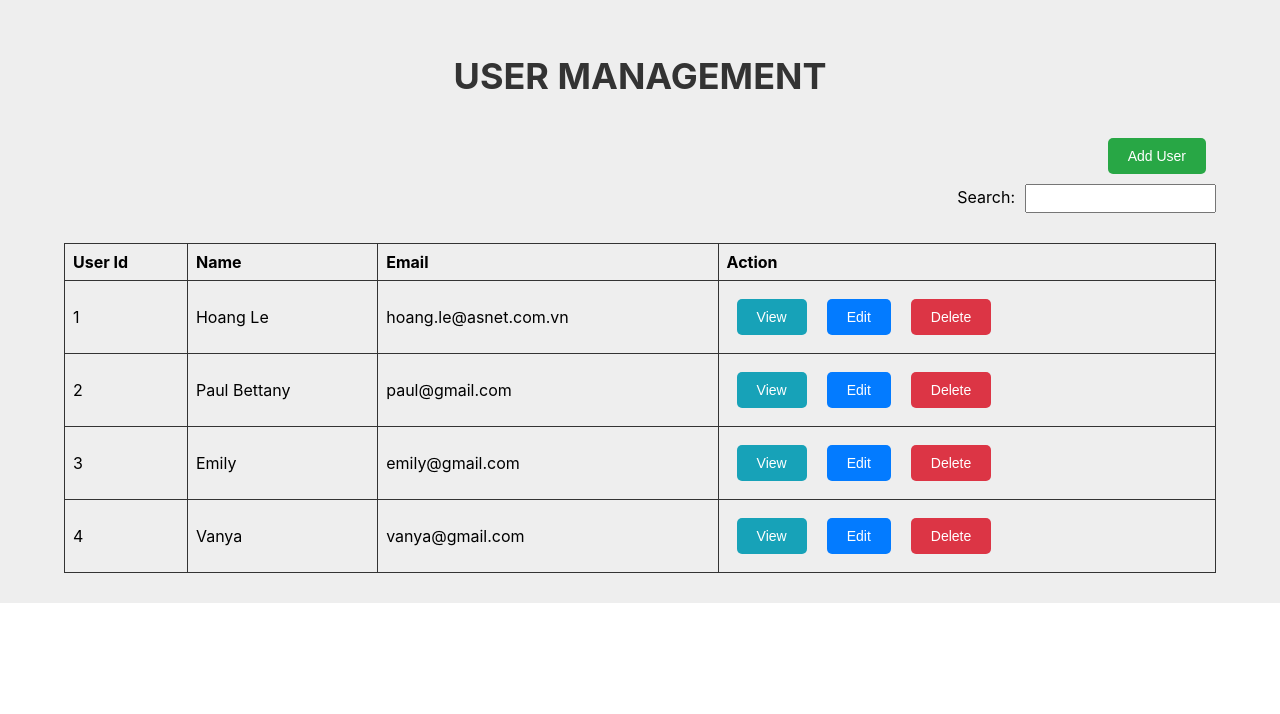
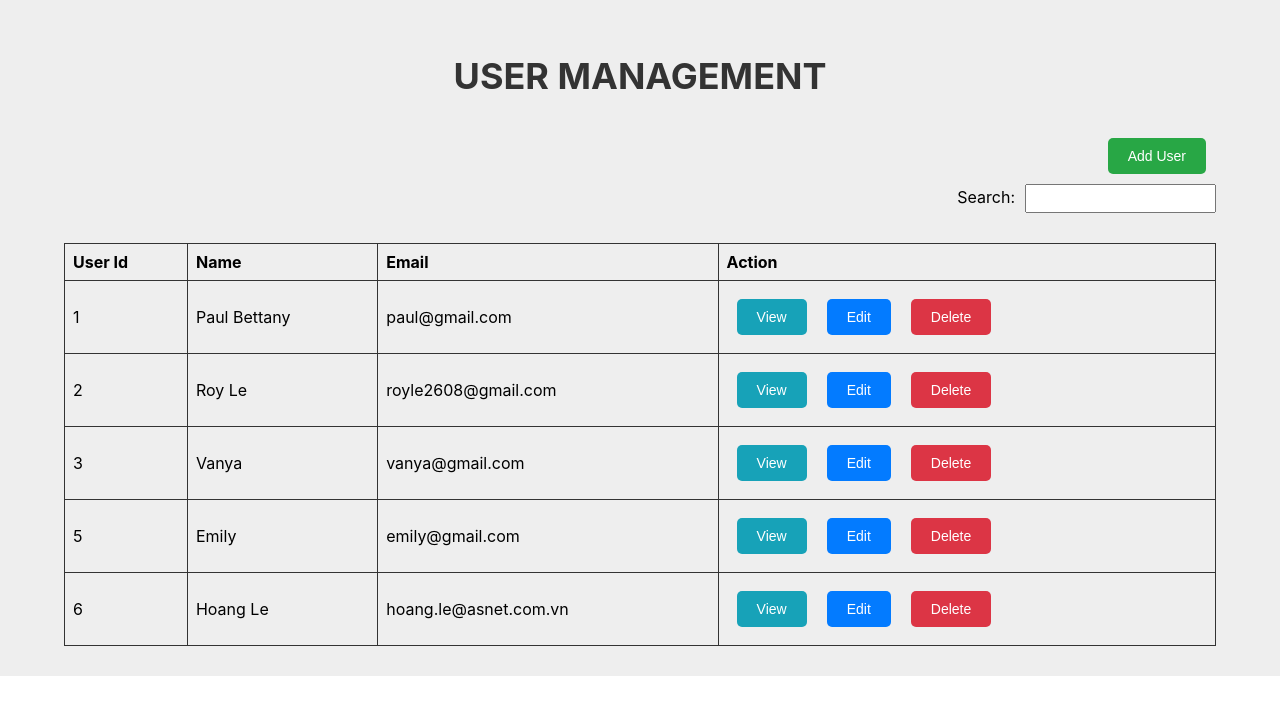
Before and after one commit to hoangle-agilityio/react-training, a React (Vite) app in the folder practice-two/: page / in a window 1280 px wide. Shown: the top 714 px of the page. Built offline with nearby package versions, Linux system fonts and the light colour scheme; data requests are answered from the project's data file.

Commit message:
feat: implement swr for fetching data

```diff
--- a/practice-two/db.json
+++ b/practice-two/db.json
@@ -1,24 +1,29 @@
 {
   "users": [
     {
-      "id": 1,
-      "name": "Hoang Le",
-      "email": "hoang.le@asnet.com.vn"
+      "name": "Paul Bettany",
+      "email": "paul@gmail.com",
+      "id": 1
     },
     {
-      "id": 2,
-      "name": "Paul Bettany",
-      "email": "paul@gmail.com"
+      "name": "Roy Le",
+      "email": "royle2608@gmail.com",
+      "id": 2
+    },
+    {
+      "name": "Vanya",
+      "email": "vanya@gmail.com",
+      "id": 3
     },
     {
       "name": "Emily",
       "email": "emily@gmail.com",
-      "id": 3
+      "id": 5
     },
     {
-      "name": "Vanya",
-      "email": "vanya@gmail.com",
-      "id": 4
+      "name": "Hoang Le",
+      "email": "hoang.le@asnet.com.vn",
+      "id": 6
     }
   ]
 }
--- a/practice-two/src/App.tsx
+++ b/practice-two/src/App.tsx
@@ -1,17 +1,22 @@
-import { useEffect, useState } from "react";
+import { useState } from "react";
+import useSWR, { mutate } from "swr";
 import "./App.css";
+import { deleteUser, getAllUsers } from "./services";
 import Button from "./components/Button";
 import ModalUser from "./components/Modal";
+import User from "./core/interfaces/user";
+import { API_BASE_URL } from "./core/constants/api-url";
 import { searching } from "./core/helpers/search-helper";
-import User from "./core/interfaces/user";
-import { deleteUser, getAllUsers } from "./services";
+
+const apiUrl: string = `${API_BASE_URL}/users`;
 
 export default function App(): JSX.Element {
-  const [users, setUsers] = useState<User[]>([]);
   const [currentUser, setCurrentUser] = useState<User>();
   const [isOpenModal, setIsOpenModal] = useState(false);
   const [searchTerm, setSearchTerm] = useState("");
   const [isViewUser, setIsViewUser] = useState(false);
+
+  const { data: users, error } = useSWR<User[], Promise<User[]>>(apiUrl, async () => await getAllUsers());
 
   const handleOpenModal = (): void => setIsOpenModal(true);
   const handleCloseModal = (): void => setIsOpenModal(false);
@@ -22,30 +27,12 @@ export default function App(): JSX.Element {
     handleOpenModal();
   }
 
-  // Get all users
-  const handleGetUsers = async (): Promise<void> => {
-    try {
-      setUsers(await getAllUsers());
-    } catch (error) {
-      throw new Error(`Get data failed: ${error}`);
-    }
-  };
-
   // Delete user when click to button delete
   const handleDeleteUser = async (user: User): Promise<void> => {
     if (confirm("Are you sure to delete this user?")) {
       try {
         await deleteUser(user.id);
-
-        // Find index of user
-        const index = users.indexOf(user);
-
-        // If index exists, remove that index in array.
-        // After that, set state user list after remove index
-        if (index > -1) {
-          users.splice(index, 1);
-          setUsers([...users]);
-        }
+        mutate(apiUrl, users?.filter(result => result.id !== user.id));
 
         alert("User deleted successfully!");
       } catch (error) {
@@ -55,14 +42,11 @@ export default function App(): JSX.Element {
   }
 
   // Filter user list by searchTerm
-  const searchResult = users.filter(user => {
+  const searchResult = users?.filter(user => {
     return searching(user, searchTerm);
   });
 
-  // Use useEffect avoid to call function repeatedly
-  useEffect(() => {
-    handleGetUsers();
-  }, []);
+  if (error) throw new Error(`Get data failed: ${error}`);
 
   return (
     <div className="app">
@@ -89,13 +73,13 @@ export default function App(): JSX.Element {
             </tr>
           </thead>
           <tbody>
-            {searchResult.length === 0 ? (
+            {searchResult?.length === 0 ? (
               <tr>
                 <td className="empty-item">No data found!</td>
               </tr>
             ) : (
               <>
-                {searchResult.map(user => (
+                {searchResult?.map(user => (
                   <tr key={user.id}>
                     <td className="list-item">{user.id}</td>
                     <td className="list-item">{user.name}</td>
@@ -132,7 +116,6 @@ export default function App(): JSX.Element {
         users={users}
         isViewUser={isViewUser}
         onEdit={setIsViewUser}
-        onSuccess={setUsers}
         closeModal={handleCloseModal}
       />
     </div>
--- a/practice-two/src/components/Modal/index.tsx
+++ b/practice-two/src/components/Modal/index.tsx
@@ -1,23 +1,26 @@
 import { memo, MutableRefObject, useRef, useState } from "react";
 import Modal from "react-modal";
+import "./modal.css";
+import Button from "../Button";
+import { mutate } from "swr";
+import { addUser, updateUser } from "../../services";
+import { VALIDATE } from "../../core/constants/validate";
 import User from "../../core/interfaces/user";
-import { addUser, updateUser } from "../../services";
 import { MODAL_INFORMATION } from "../../core/constants/modal-information";
-import { VALIDATE } from "../../core/constants/validate";
-import Button from "../Button";
-import "./modal.css";
+import { API_BASE_URL } from "../../core/constants/api-url";
 
 interface ModalUserProps {
   open: boolean;
   currentUser?: User;
-  users: User[];
+  users?: User[];
   isViewUser: boolean;
   onEdit: React.Dispatch<React.SetStateAction<boolean>>;
-  onSuccess: React.Dispatch<React.SetStateAction<User[]>>;
   closeModal: () => void;
 }
 
-function ModalUser({ open, currentUser, users, isViewUser, onEdit, onSuccess, closeModal }: ModalUserProps) {
+const apiUrl: string = `${API_BASE_URL}/users`;
+
+function ModalUser({ open, currentUser, users, isViewUser, onEdit, closeModal }: ModalUserProps) {
   const [errors, setErrors] = useState<string[]>([]);
 
   const userNameRef = useRef() as MutableRefObject<HTMLInputElement>;
@@ -28,14 +31,10 @@ function ModalUser({ open, currentUser, users, isViewUser, onEdit, onSuccess, cl
   // Add user data to server
   const handleAddUser = async (userData: Partial<User>): Promise<void> => {
     try {
-      const result: User = await addUser(userData);
+      await addUser(userData);
+      mutate(apiUrl);
+
       alert("User added successfully!");
-
-      // Get all user after add data
-      onSuccess([
-        ...users,
-        result
-      ]);
     } catch (error) {
       throw new Error(`Get data failed: ${error}`);
     }
@@ -44,17 +43,10 @@ function ModalUser({ open, currentUser, users, isViewUser, onEdit, onSuccess, cl
   // Update user data to server
   const handleUpdateUser = async (userData: Partial<User>): Promise<void> => {
     try {
-      const result: User = await updateUser(userData);
+      await updateUser(userData);
+      mutate(apiUrl);
+
       alert("User updated successfully!");
-
-      // Find index of user
-      const index: number = users.findIndex(data => {
-        return data.id === result.id;
-      });
-
-      // Update array after editing
-      users[index] = result;
-      onSuccess([...users]);
     } catch (error) {
       throw new Error(`Get data failed: ${error}`);
     }
```
